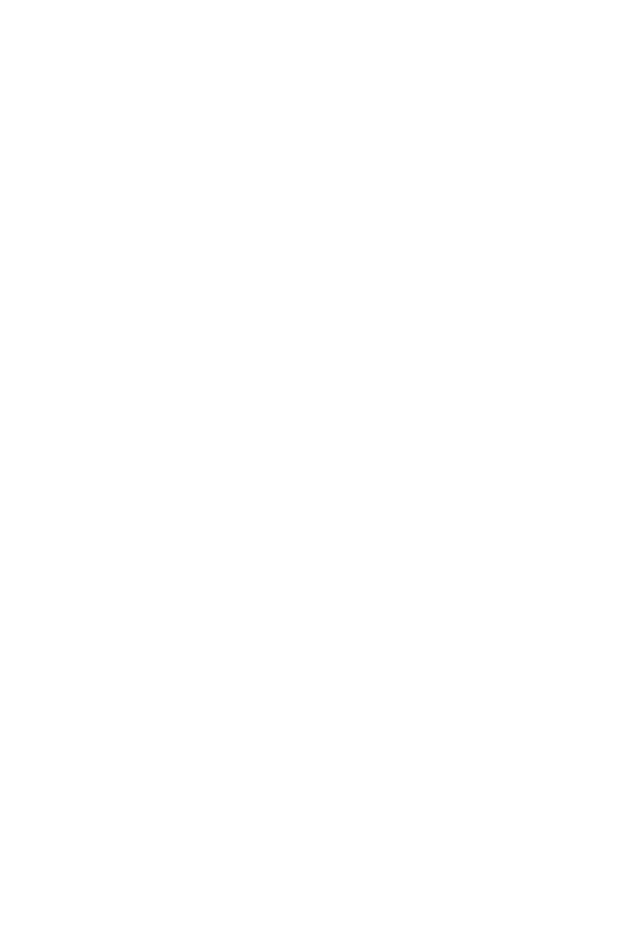
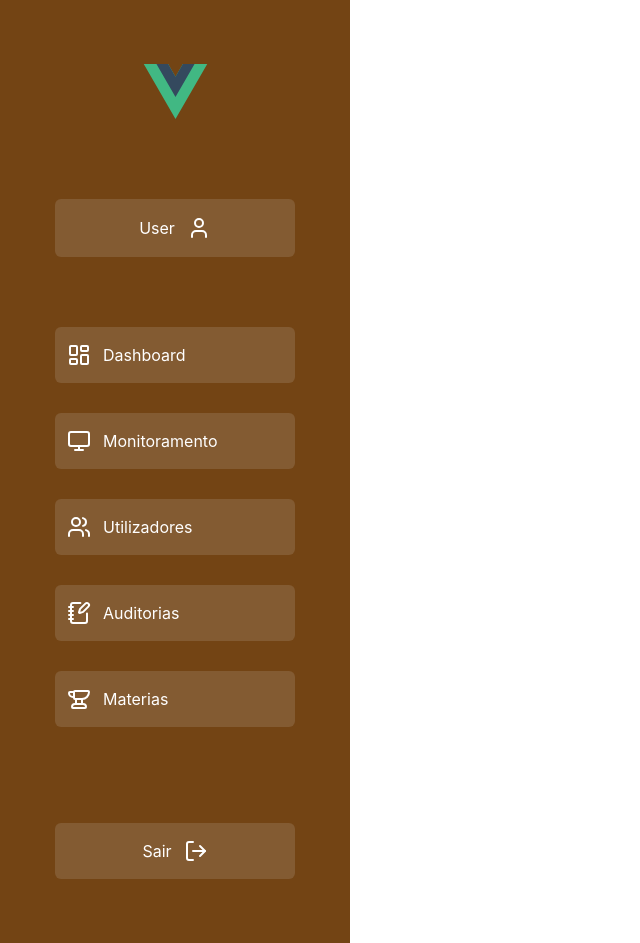
Before and after one commit to Projeto-PW-402/Back-Office, a Vue app: page / in a window 1280 px wide. Shown: the whole page, without its empty margins (0-640 px from the left). Before the commit the page ends 800 px from the top, so only its background shows below. Built offline with nearby package versions, Linux system fonts and the light colour scheme; the HTML template or start-up script is replaced by a standard one.

Commit message:
Navbar Component

```diff
--- a/package.json
+++ b/package.json
@@ -14,6 +14,7 @@
   },
   "dependencies": {
     "bootstrap": "^5.3.3",
+    "lucide-vue-next": "^0.485.0",
     "pinia": "^3.0.1",
     "vue": "^3.5.13",
     "vue-router": "4"
--- a/src/App.vue
+++ b/src/App.vue
@@ -1,8 +1,15 @@
 <script setup lang="ts">
+import Navbar from './components/Navbar.vue'
 </script>
 
 <template>
+    <div class="dashboard-container">
+        <Navbar />
+    </div>
 </template>
 
 <style scoped>
+    .dashboard-container{
+        overflow: hidden;
+    }
 </style>
--- a/src/assets/base.css
+++ b/src/assets/base.css
@@ -1,86 +1 @@
 /* color palette from <https://github.com/vuejs/theme> */
-:root {
-  --vt-c-white: #ffffff;
-  --vt-c-white-soft: #f8f8f8;
-  --vt-c-white-mute: #f2f2f2;
-
-  --vt-c-black: #181818;
-  --vt-c-black-soft: #222222;
-  --vt-c-black-mute: #282828;
-
-  --vt-c-indigo: #2c3e50;
-
-  --vt-c-divider-light-1: rgba(60, 60, 60, 0.29);
-  --vt-c-divider-light-2: rgba(60, 60, 60, 0.12);
-  --vt-c-divider-dark-1: rgba(84, 84, 84, 0.65);
-  --vt-c-divider-dark-2: rgba(84, 84, 84, 0.48);
-
-  --vt-c-text-light-1: var(--vt-c-indigo);
-  --vt-c-text-light-2: rgba(60, 60, 60, 0.66);
-  --vt-c-text-dark-1: var(--vt-c-white);
-  --vt-c-text-dark-2: rgba(235, 235, 235, 0.64);
-}
-
-/* semantic color variables for this project */
-:root {
-  --color-background: var(--vt-c-white);
-  --color-background-soft: var(--vt-c-white-soft);
-  --color-background-mute: var(--vt-c-white-mute);
-
-  --color-border: var(--vt-c-divider-light-2);
-  --color-border-hover: var(--vt-c-divider-light-1);
-
-  --color-heading: var(--vt-c-text-light-1);
-  --color-text: var(--vt-c-text-light-1);
-
-  --section-gap: 160px;
-}
-
-@media (prefers-color-scheme: dark) {
-  :root {
-    --color-background: var(--vt-c-black);
-    --color-background-soft: var(--vt-c-black-soft);
-    --color-background-mute: var(--vt-c-black-mute);
-
-    --color-border: var(--vt-c-divider-dark-2);
-    --color-border-hover: var(--vt-c-divider-dark-1);
-
-    --color-heading: var(--vt-c-text-dark-1);
-    --color-text: var(--vt-c-text-dark-2);
-  }
-}
-
-*,
-*::before,
-*::after {
-  box-sizing: border-box;
-  margin: 0;
-  font-weight: normal;
-}
-
-body {
-  min-height: 100vh;
-  color: var(--color-text);
-  background: var(--color-background);
-  transition:
-    color 0.5s,
-    background-color 0.5s;
-  line-height: 1.6;
-  font-family:
-    Inter,
-    -apple-system,
-    BlinkMacSystemFont,
-    'Segoe UI',
-    Roboto,
-    Oxygen,
-    Ubuntu,
-    Cantarell,
-    'Fira Sans',
-    'Droid Sans',
-    'Helvetica Neue',
-    sans-serif;
-  font-size: 15px;
-  text-rendering: optimizeLegibility;
-  -webkit-font-smoothing: antialiased;
-  -moz-osx-font-smoothing: grayscale;
-}
--- a/src/assets/main.css
+++ b/src/assets/main.css
@@ -1,35 +1,7 @@
 @import './base.css';
-
-#app {
-  max-width: 1280px;
-  margin: 0 auto;
-  padding: 2rem;
-  font-weight: normal;
+@import url('https://fonts.googleapis.com/css2?family=Anaheim:wght@400..800&family=Inter:ital,opsz,wght@0,14..32,100..900;1,14..32,100..900&family=Poppins:ital,wght@0,100;0,200;0,300;0,400;0,500;0,600;0,700;0,800;0,900;1,100;1,200;1,300;1,400;1,500;1,600;1,700;1,800;1,900&family=Prompt:ital,wght@0,100;0,200;0,300;0,400;0,500;0,600;0,700;0,800;0,900;1,100;1,200;1,300;1,400;1,500;1,600;1,700;1,800;1,900&family=Sofia+Sans:ital,wght@0,1..1000;1,1..1000&display=swap');
+*{
+    padding: 0;
+    margin: 0;
+    box-sizing: border-box;
 }
-
-a,
-.green {
-  text-decoration: none;
-  color: hsla(160, 100%, 37%, 1);
-  transition: 0.4s;
-  padding: 3px;
-}
-
-@media (hover: hover) {
-  a:hover {
-    background-color: hsla(160, 100%, 37%, 0.2);
-  }
-}
-
-@media (min-width: 1024px) {
-  body {
-    display: flex;
-    place-items: center;
-  }
-
-  #app {
-    display: grid;
-    grid-template-columns: 1fr 1fr;
-    padding: 0 2rem;
-  }
-}
--- /dev/null
+++ b/src/components/Navbar.vue
@@ -0,0 +1,181 @@
+<script setup lang="ts">
+import {LogOut, User, LayoutDashboard,Monitor,Users,NotebookPen,Anvil} from 'lucide-vue-next';
+</script>
+
+<template>
+    <div class="navbar-container">
+        <div class="navbar-buttons">
+        <div class="navbar-logo">
+            <img src="../assets/logo.svg" alt="Logo" class="logo" width="145px" height="55px"/>
+        </div>
+        <div class="navbar-user">
+            <button class="btn btn-secondary">
+                User <User color="white"/>
+            </button>
+        </div>
+        <nav>
+            <ul>
+                <li>
+                    <button class="btn btn-primary">
+                        <LayoutDashboard color="white"/>Dashboard</button>
+                </li>
+                <li>
+                    <button class="btn btn-primary">
+                        <Monitor color="white"/>Monitoramento
+                    </button>
+                </li>
+                <li>
+                    <button class="btn btn-primary">
+                        <Users color="white"/>Utilizadores
+                    </button>
+                </li>
+                <li>
+                    <button class="btn btn-primary">
+                        <NotebookPen color="white"/>Auditorias
+                    </button>
+                </li>
+                <li>
+                    <button class="btn btn-primary">
+                        <Anvil color="white"/>Materias
+                    </button>
+                </li>
+            </ul>
+        </nav>
+        <div class="navbar-logout">
+            <button id="logout" class="btn btn-primary">
+                Sair
+                <LogOut color="white"/>
+            </button>
+        </div>
+    </div>
+    </div>
+</template>
+
+<style scoped>
+    .navbar-container{
+        display: flex;
+        flex-direction: column;
+        align-items: center;
+        justify-content: center;
+
+        background-color: #734414;
+        height: 100vh;
+        min-height: fit-content;
+        max-width: 350px;
+    }
+
+    .navbar-buttons{
+        display: flex;
+        flex-direction: column;
+        align-items: center;
+        justify-content: space-evenly;
+        padding-block: 4rem;
+
+        background-color: #734414;
+        height: 50rem;
+        min-height: fit-content;
+        max-width: 350px;
+
+        font-family: Inter, sans-serif;
+        font-size: 24px;
+        font-weight: semibold;
+    }
+
+    .navbar-logo{
+        display: flex;
+        width: fit-content;
+        height: fit-content;
+        justify-content:center;
+        align-items:center;
+        flex-shrink: 0;
+    }
+    .navbar-user{
+        margin-top: 5rem;
+        width: 15rem;
+    }
+
+    ul{
+        list-style: none;
+
+        width: 15rem;
+
+        display: flex;
+        flex-direction: column;
+        gap: 1.875rem;
+        padding: 0;
+        padding-top: 70px;
+    }
+
+    li{
+        display: flex;
+        justify-content: center;
+        align-items: center;
+    }
+
+    .btn-primary{
+        width: 100%;
+        height: 3.5rem;
+
+        background-color: rgba(217, 217, 217, 15%);
+        border: none;
+        display: flex;
+        justify-content:baseline;
+        padding-left: 12px;
+        align-items: center;
+        gap: 12px;
+    }
+    .btn-primary:active{
+        /* Button moving fix */
+        height: calc(3.5rem - .5px);
+        padding-left: 10px;
+
+        background-color: rgba(217, 217, 217, 15%);
+        border: 2px solid #d7d7d7;
+        color: #fff;
+    }
+
+    .btn-secondary{
+        width: 100%;
+        height: 58px;
+
+        /* margin-top: 5rem; */
+
+        background-color: rgba(217, 217, 217, 15%);
+        border: none;
+        display: flex;
+        justify-content: center;
+        align-items: center;
+        gap: 12px;
+    }
+    .btn-secondary:focus{
+        background-color: rgba(217, 217, 217, 15%);
+        cursor: default;
+    }
+    .btn-secondary:hover{
+        background-color: rgba(217, 217, 217, 15%);
+        cursor: default;
+    }
+
+    #logout{
+        width:15rem;
+        height: 3.5rem;
+        background-color: rgba(217, 217, 217, 15%);
+        border: none;
+        display: flex;
+        justify-content: center;
+        align-items: center;
+        gap: 12px;
+
+        margin-top: 5rem;
+    }
+    #logout:active{
+        /* Button moving fix */
+        height: calc(3.5rem - .5px);
+        padding-left: 10px;
+
+        background-color: rgba(217, 217, 217, 15%);
+        border: 2px solid #d7d7d7;
+        color: #fff;
+    }
+
+</style>
--- a/src/main.ts
+++ b/src/main.ts
@@ -1,5 +1,5 @@
-import "bootstrap/dist/css/bootstrap.css"
-import "bootstrap/dist/js/bootstrap.bundle.js"
+import 'bootstrap/dist/css/bootstrap.css'
+import 'bootstrap/dist/js/bootstrap.bundle.js'
 import { createApp } from 'vue'
 import { createPinia } from 'pinia'
 import App from './App.vue'
--- a/tsconfig.json
+++ b/tsconfig.json
@@ -12,7 +12,7 @@
     /* other configs */
     "paths": {
       "@/*": [
-        "./src/*" // set path `@/*` as alias of `src/*`
+        "./*" // set path `@/*` as alias of `src/*`
       ]
     },
     /* other configs */
```
Also changed, not shown: 1 other file (tests, documents, lock files or other folders).
